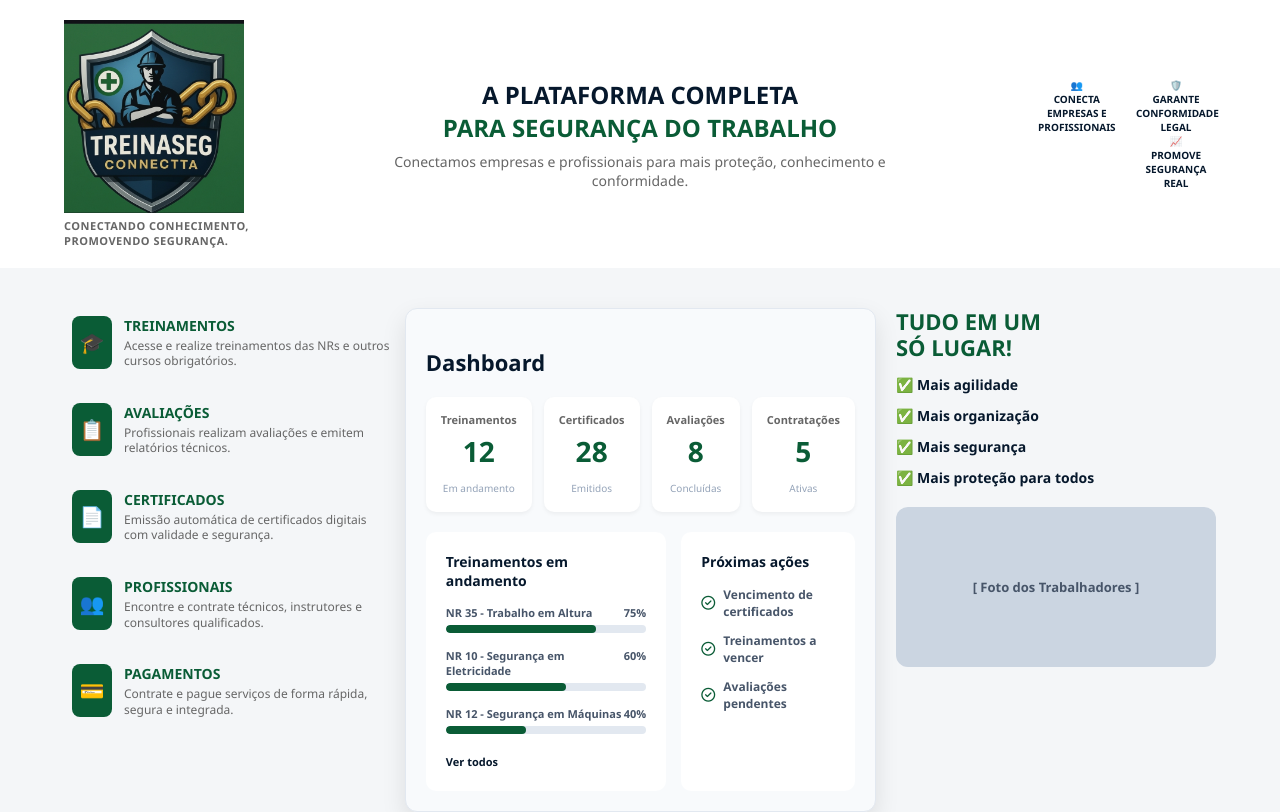
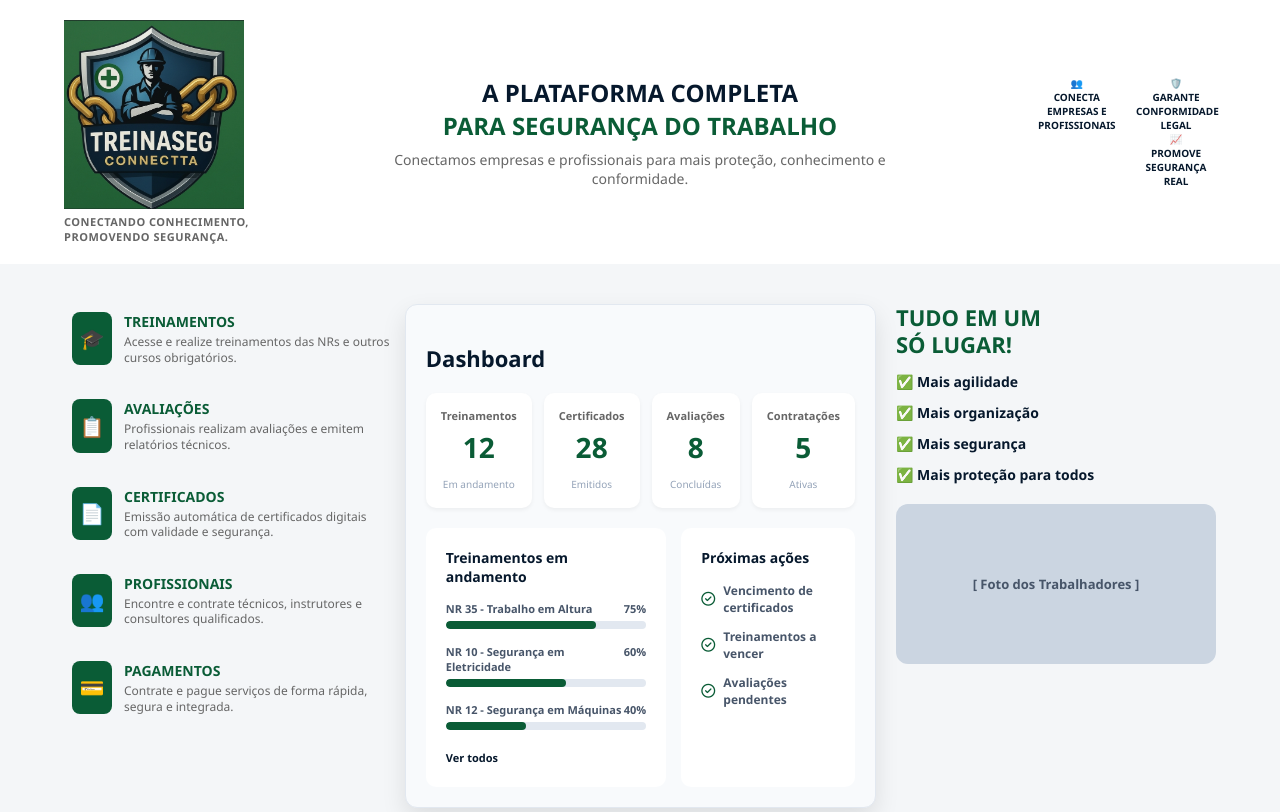
Before and after one commit to NivaldoCaixeta/ProjetoPI-TreinaSeg, a plain HTML site: page index.html in a window 1280 px wide. Shown: the top 812 px of the page. Drawn offline with Linux system fonts and the light colour scheme.

Commit message:
Fix logo

```diff
--- a/index.html
+++ b/index.html
@@ -11,7 +11,7 @@
 
     <header class="header">
         <div class="logo-area">
-            <img src="logo.jpeg" alt="Brasão Treinaseg Connectta" class="site-logo">
+            <img src="logo.png" alt="Brasão Treinaseg Connectta" class="site-logo">
             <p>CONECTANDO CONHECIMENTO,<br>PROMOVENDO SEGURANÇA.</p>
         </div>
         <div class="title-area">
```
Also changed, not shown: logo.jpeg (deleted), logo.png (added).
